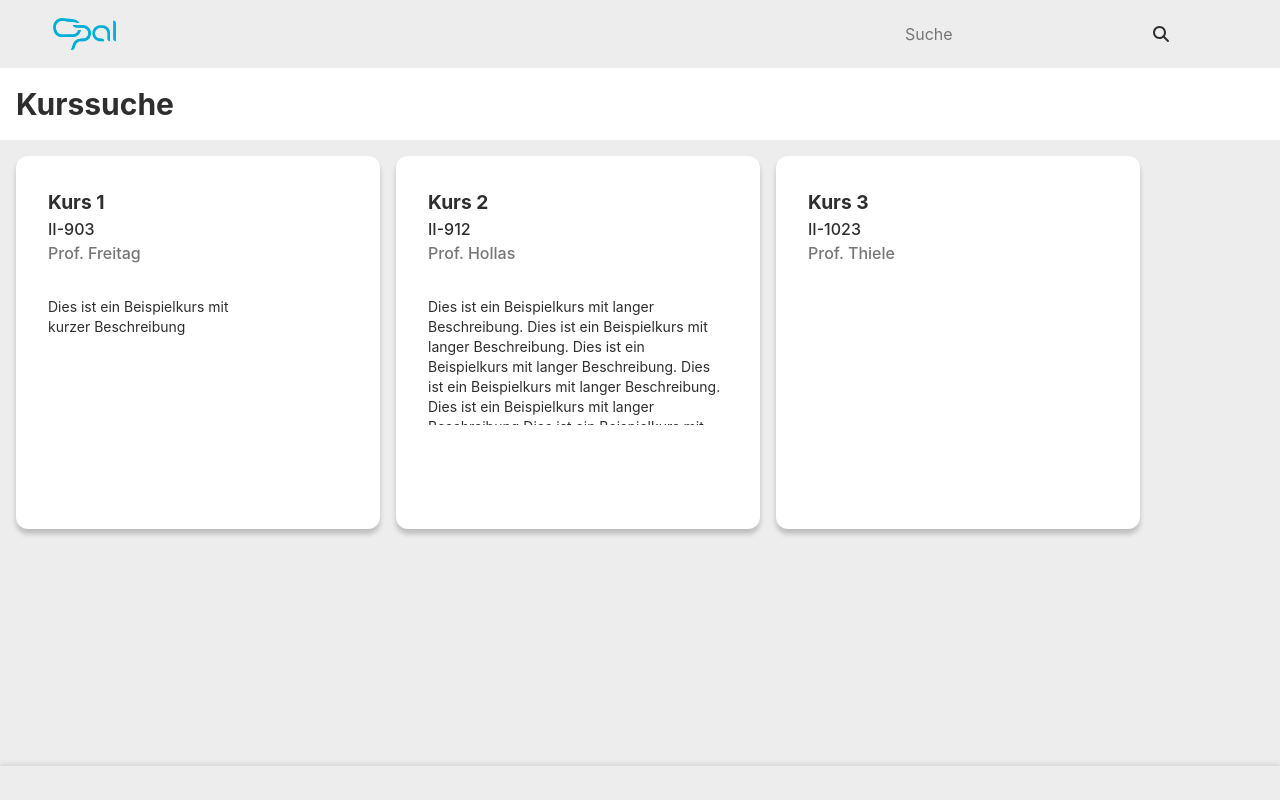
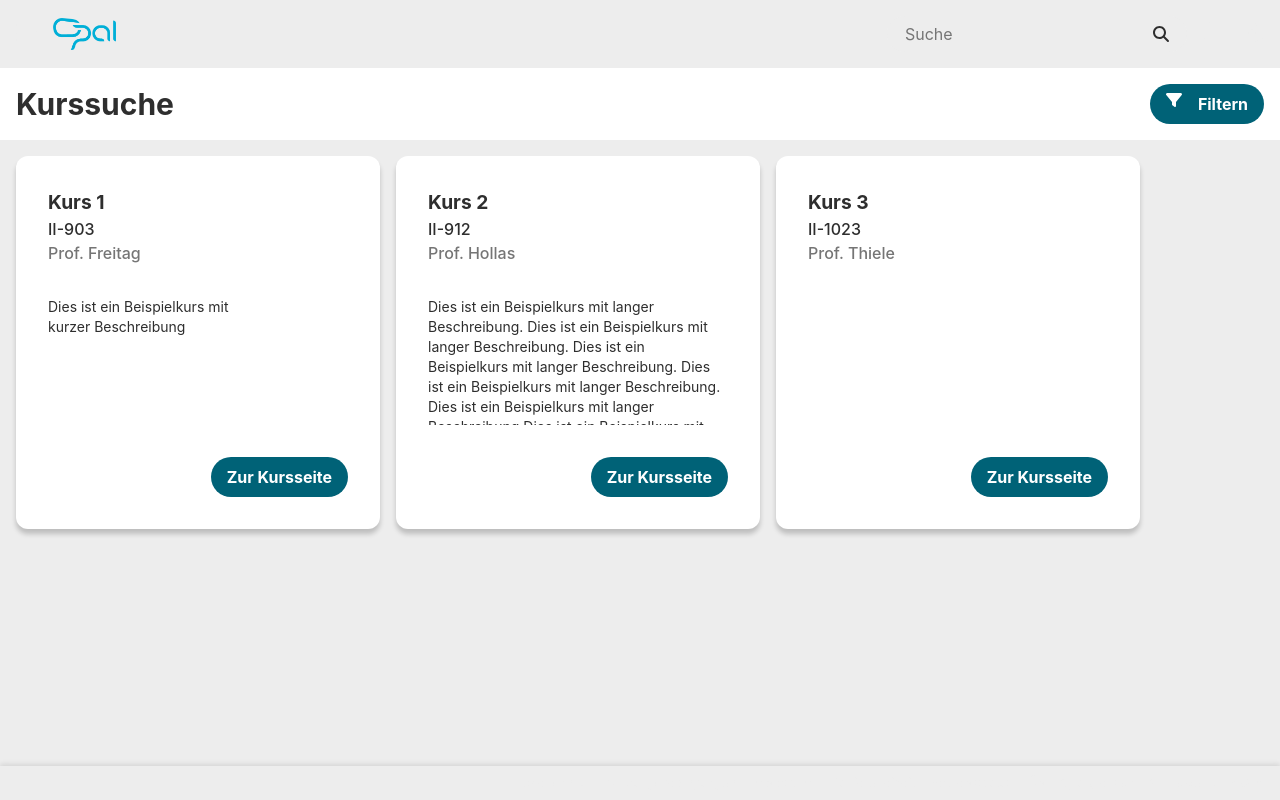
Before and after one commit to alexinatra2/opal-overhaul, a Vue app: page /search in a window 1280 px wide. Built offline with nearby package versions, Linux system fonts and the light colour scheme; the HTML template or start-up script is replaced by a standard one.

Commit message:
refactor button to use tailwind

```diff
--- a/src/components/shared/OpalButton.vue
+++ b/src/components/shared/OpalButton.vue
@@ -1,43 +1,20 @@
 <script setup lang="ts">
 import {useSlots} from "vue";
 
-const slots = useSlots();
+useSlots();
 </script>
 
 <template>
-  <button class="button">
-    <div class="adornment-container">
-      <slot name="start-adornment"></slot>
-    </div>
-    <div class="button-content">
+  <button class="bg-primary-600 text-white
+  flex gap-4 px-4 py-2
+  border-none rounded-full
+  cursor-pointer
+  hover:bg-primary-400 transition
+">
+    <slot name="start-adornment"></slot>
+    <p class="flex-1 font-bold">
       <slot></slot>
-    </div>
-    <div class="adornment-container">
-      <slot name="end-adornment"></slot>
-    </div>
+    </p>
+    <slot name="end-adornment"></slot>
   </button>
 </template>
-
-<style scoped>
-.button {
-  display: flex;
-  border-radius: 24px;
-  border: none;
-  color: white;
-  background-color: var(--color-primary-600);
-  padding: 0.5rem 1rem;
-  gap: 1rem;
-  cursor: pointer;
-  transition: background-color 0.3s ease;
-}
-
-.button:hover {
-  background-color: var(--color-primary-400);
-}
-
-.button-content {
-  flex: 1;
-  color: white;
-  font-weight: bolder;
-}
-</style>
```
